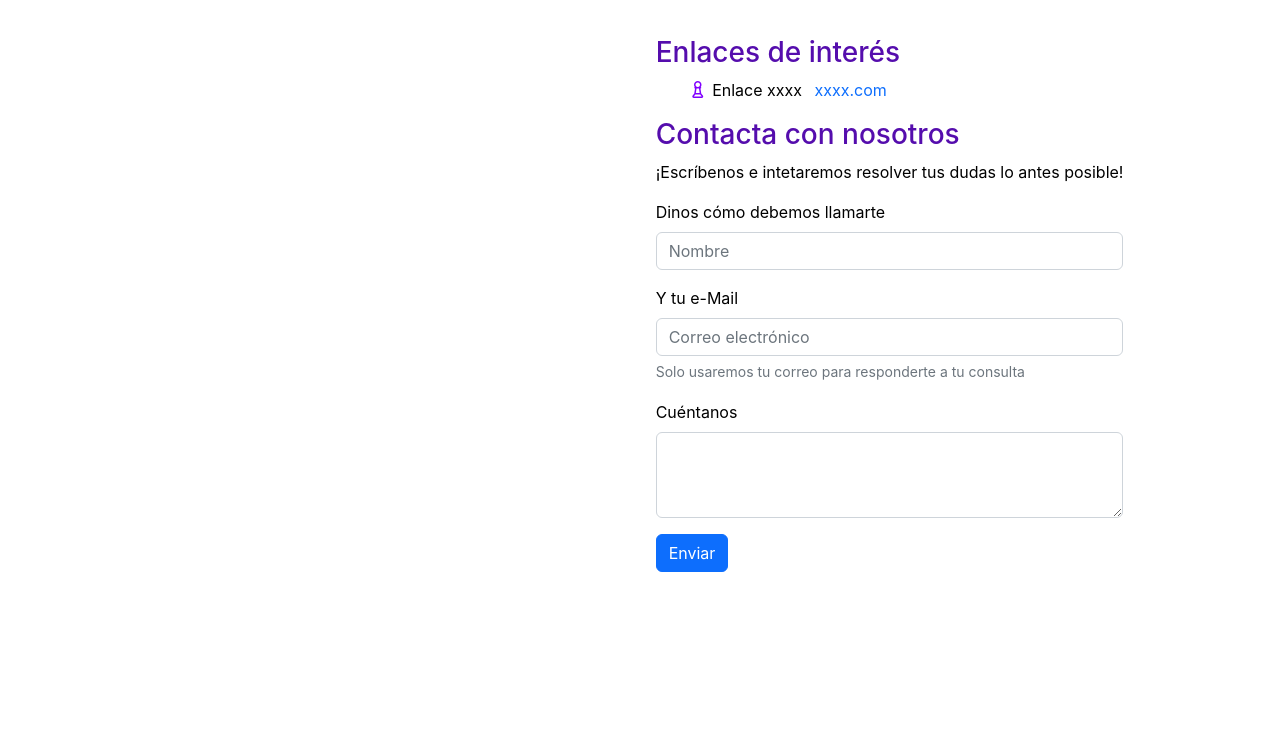
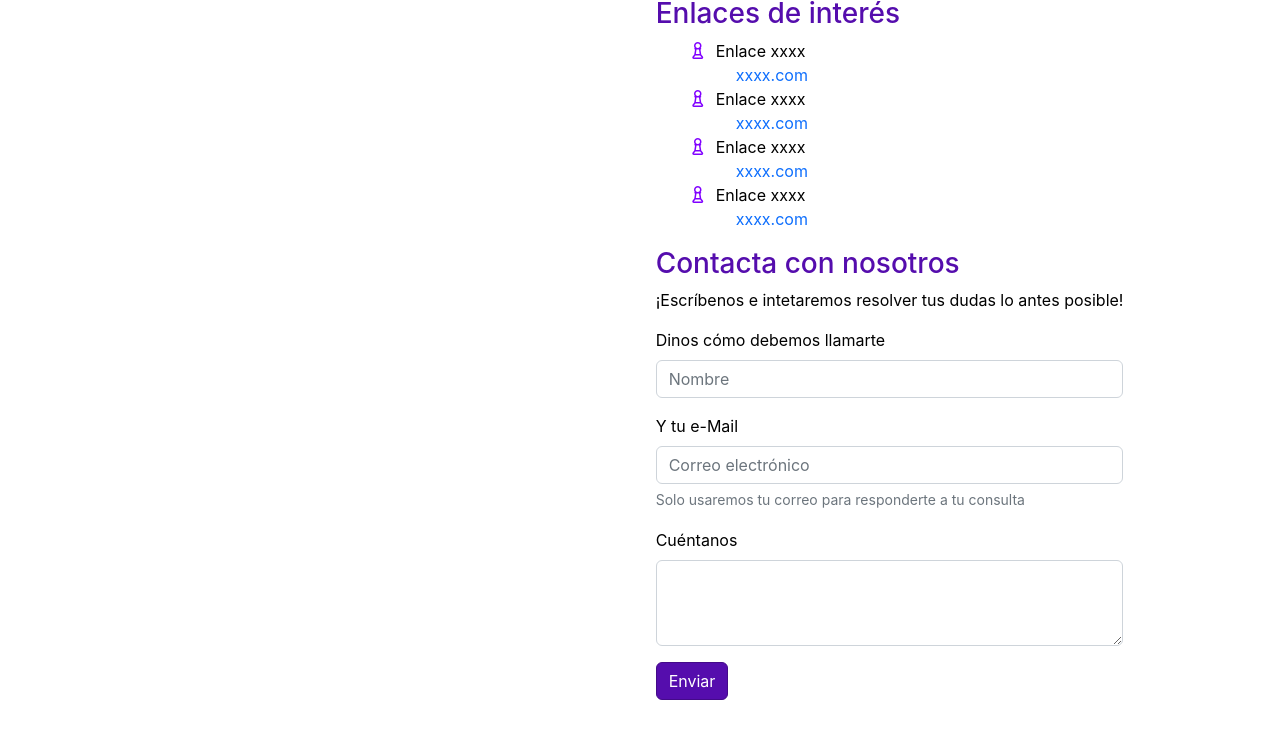
Before and after one commit to AlexGlezHdez/HHTMLCSS2-pec2, a website built with Parcel: page src/miscelanea.html in a window 1280 px wide. Shown: the part 141-880 px from the top of the page. Before the commit the page ends 800 px from the top, so only its background shows below. Built offline with nearby package versions, Linux system fonts and the light colour scheme.

Commit message:
Ajustes en la página miscelanea y pequeños arreglos

```diff
--- a/src/assets/styles/layouts/_mix.scss
+++ b/src/assets/styles/layouts/_mix.scss
@@ -1,3 +1,8 @@
 .central-mix {
   @extend %central;
 }
+
+.btn-primary {
+  @include button-variant($color-terciario, darken($color-terciario, 7.5%), darken($color-terciario, 10%), lighten($color-terciario,5%), lighten($color-terciario, 10%), darken($color-terciario,30%));
+  color: $color-secundario;
+}
--- a/src/views/mix.html
+++ b/src/views/mix.html
@@ -1,17 +1,49 @@
-<main class="central">
+<main class="central-mix">
     <h3>Enlaces de interés</h3>
     <ul>
         <li>
-            <span
-                class="fa-regular fa-chess-pawn"
-                style="color: #8000ff"
-            ></span>
-            <div class="list-inline-item">Enlace xxxx</div>
-            <a href="https://www.google.com">xxxx.com</a>
+            <div>
+                <span
+                    class="fa-regular fa-chess-pawn me-2"
+                    style="color: #8000ff"
+                ></span
+                >Enlace xxxx
+            </div>
+            <a href="https://www.google.com" class="ms-5">xxxx.com</a>
+        </li>
+        <li>
+            <div>
+                <span
+                    class="fa-regular fa-chess-pawn me-2"
+                    style="color: #8000ff"
+                ></span
+                >Enlace xxxx
+            </div>
+            <a href="https://www.google.com" class="ms-5">xxxx.com</a>
+        </li>
+        <li>
+            <div>
+                <span
+                    class="fa-regular fa-chess-pawn me-2"
+                    style="color: #8000ff"
+                ></span
+                >Enlace xxxx
+            </div>
+            <a href="https://www.google.com" class="ms-5">xxxx.com</a>
+        </li>
+        <li>
+            <div>
+                <span
+                    class="fa-regular fa-chess-pawn me-2"
+                    style="color: #8000ff"
+                ></span
+                >Enlace xxxx
+            </div>
+            <a href="https://www.google.com" class="ms-5">xxxx.com</a>
         </li>
     </ul>
 
-    <h3>Contacta con nosotros</h3>
+    <h3 id="contacto">Contacta con nosotros</h3>
     <p>¡Escríbenos e intetaremos resolver tus dudas lo antes posible!</p>
 
     <form name="contacto" class="mb-5" netlify>
@@ -47,6 +79,6 @@
                 rows="3"
             ></textarea>
         </div>
-        <button type="submit" class="btn btn-primary">Enviar</button>
+        <button type="submit" class="btn btn-primary btn">Enviar</button>
     </form>
 </main>
```
Also changed, not shown: src/views/articulo.html (+1 -1 lines).
